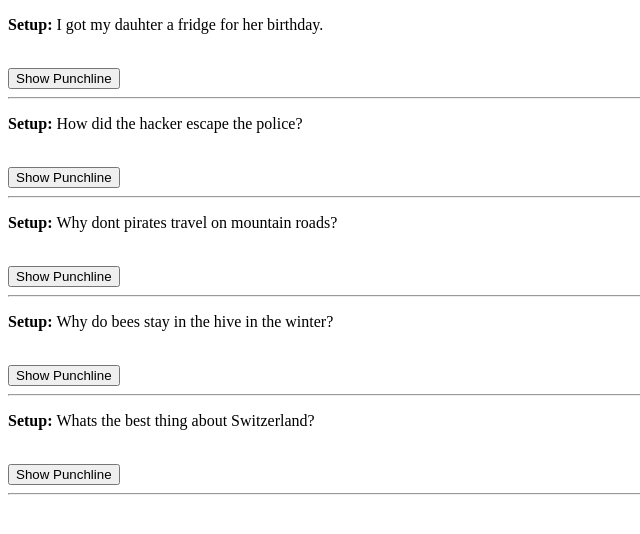
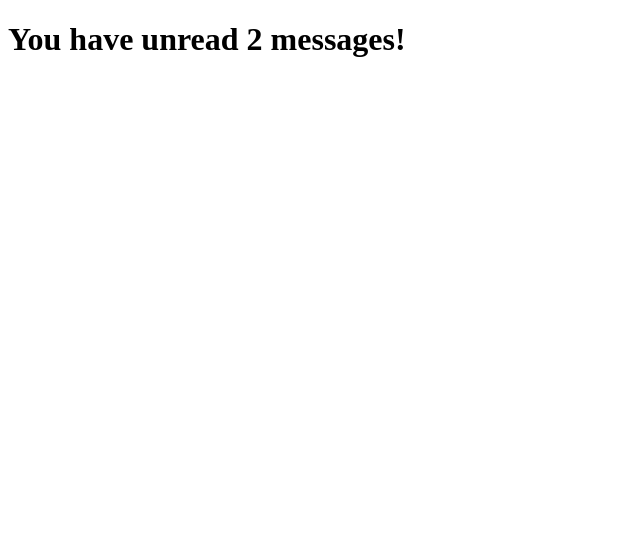
Before and after one commit to HarikaPenukonda/props-tutorial-2, a React (Create React App) app: page / in a window 1280 px wide. Shown: the top 534 px of the page, without its empty margins (0-640 px from the left). Built offline with nearby package versions, Linux system fonts and the light colour scheme.

Commit message:
practice consitional rendering

```diff
--- a/src/App.js
+++ b/src/App.js
@@ -1,6 +1,7 @@
 import React from "react";
 import Jokes from "./Jokes";
 import jokesData from "./jokesData";
+import MyApp from "./conditional-rendering/MyApp";
 
 export default function App(){
     const jokeElement = jokesData.map(joke => {
@@ -12,7 +13,8 @@ export default function App(){
     })
     return(
         <div>
-            {jokeElement}
+            {/* {jokeElement} */}
+            <MyApp/>
         </div>
 
     )
--- /dev/null
+++ b/src/conditional-rendering/MyApp.js
@@ -0,0 +1,16 @@
+import React from "react";
+
+export default function MyApp(){
+    const [messages, setMessages] = React.useState(["a","b"])
+    /*
+        challenge:
+            - only display the <h1> below if there are unread messages
+    */
+
+    return(
+        <div>
+            {messages.length > 0 && <h1>You have unread {messages.length} messages!</h1>}
+            {/* {messages.length && <h1>You have unread {messages.length} messages!</h1>} */}
+        </div>
+    )
+}
```
